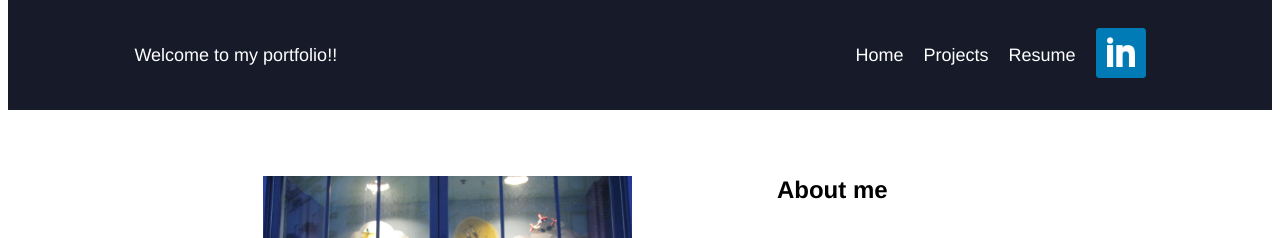
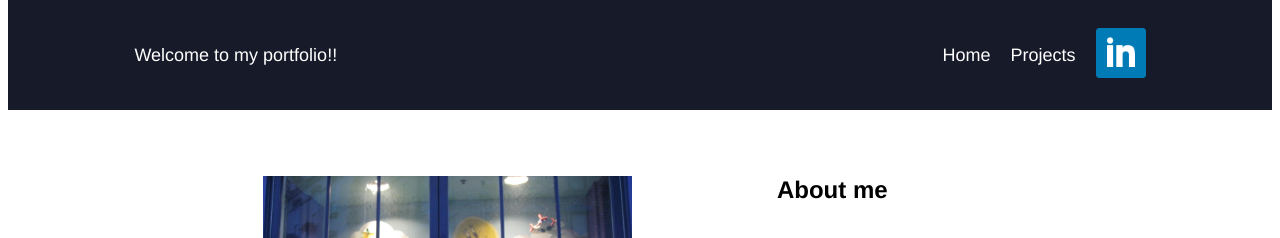
Before and after one commit to iamhduy/iamhduy.github.io, a Jekyll site: the page built from index.html, in a window 1280 px wide. Shown: the part 335-573 px from the top of the page. Built offline with Jekyll 4.4.1, drawn with Linux system fonts in a browser that asks for light colours.

Commit message:
Update navigation links to point to GitHub

```diff
--- a/_layouts/default.html
+++ b/_layouts/default.html
@@ -22,8 +22,7 @@
         <div class="nav-text"> Welcome to my portfolio!!</div>
         <div class="nav-link">
             <a href="../index.html"> Home </a>
-            <a href="../index.html"> Projects </a>
-            <a href="../index.html"> Resume </a>
+            <a href="https://github.com/iamhduy"> Projects </a>
             <a href="https://www.linkedin.com/in/hduy2510/" target="_blank">
                 <img src="../static/main/images/social-linkedin.png" alt="lkd page">
             </a>
@@ -33,8 +32,7 @@
         <label for=check01><img src="../static/main/images/menu-bar.png" alt="menu"></label>
         <div class="nav-menu-content">
             <a href="../index.html"> Home </a>
-            <a href="../index.html"> Projects </a>
-            <a href="../index.html"> Resume </a>
+            <a href="https://github.com/iamhduy"> Projects </a>
             <a href="https://www.linkedin.com/in/hduy2510/" target="_blank"> Linkedln </a>
         </div>
     </nav>
```
